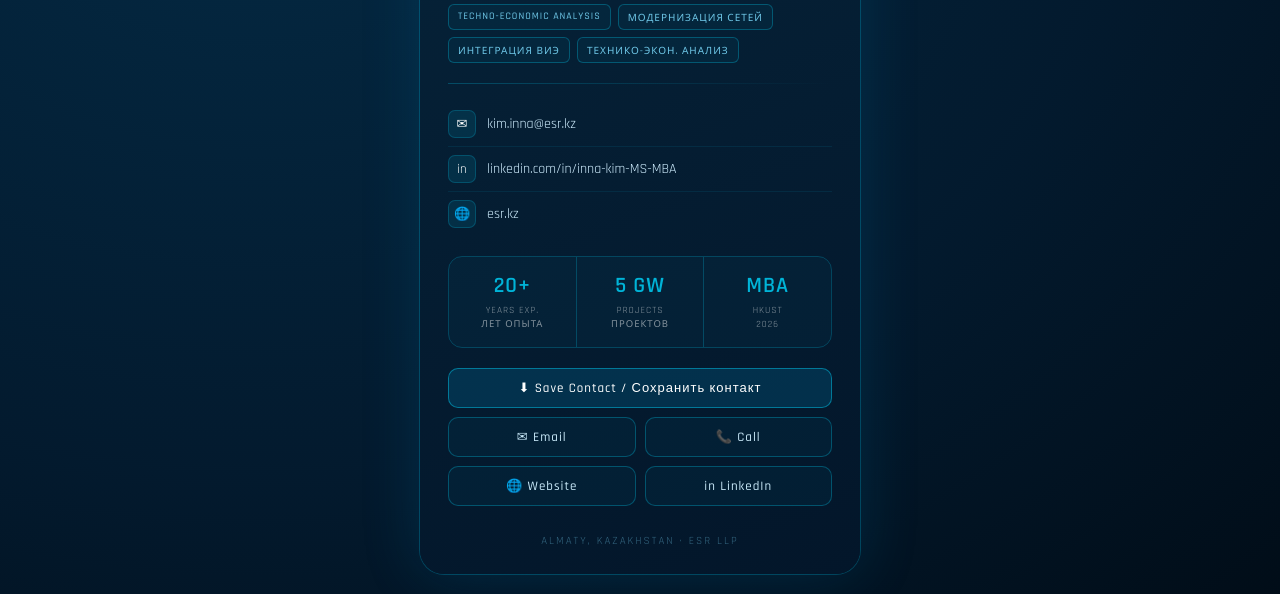
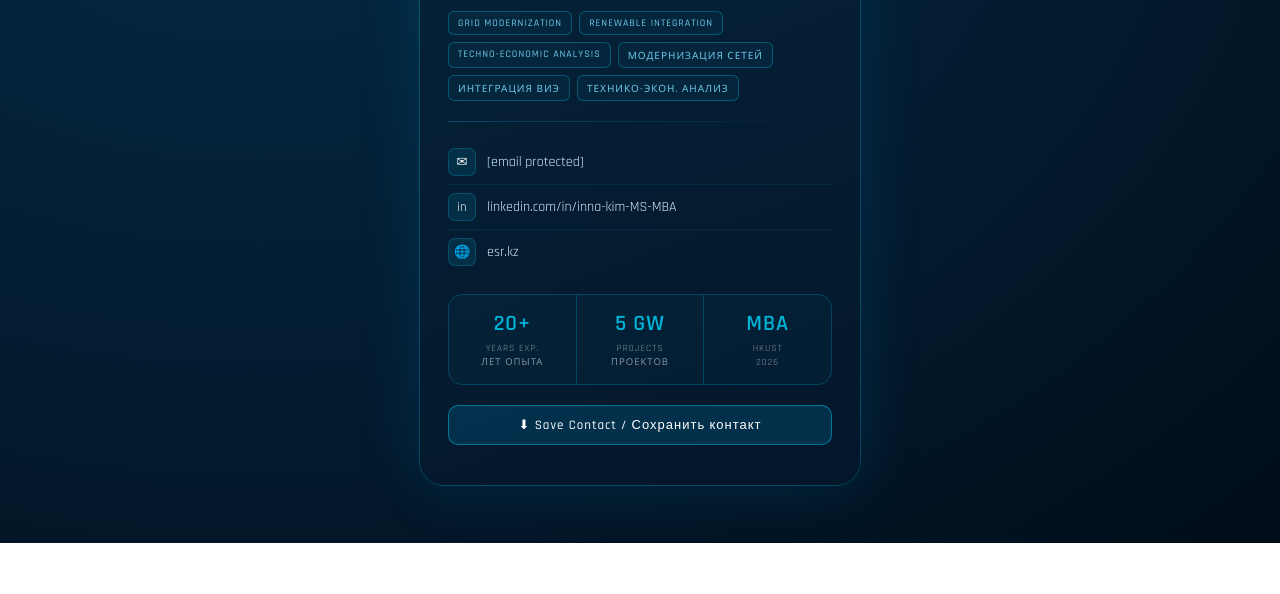
Before and after one commit to innakimenergy-sudo/business_card, a plain HTML site: page index.html in a window 1280 px wide. Shown: the part 257-851 px from the top of the page. After the commit the page ends 800 px from the top, so only its background shows below. Drawn offline with nearby package versions, Linux system fonts and the light colour scheme.

Commit message:
Update index.html

```diff
--- a/index.html
+++ b/index.html
@@ -288,7 +288,7 @@
     <div class="contacts">
       <div class="contact">
         <div class="contact-icon">✉</div>
-        <a href="mailto:kim.inna@esr.kz">kim.inna@esr.kz</a>
+        <a href="/cdn-cgi/l/email-protection#b1dad8dc9fd8dfdfd0f1d4c2c39fdacb"><span class="__cf_email__" data-cfemail="d7bcbebaf9beb9b9b697b2a4a5f9bcad">[email&#160;protected]</span></a>
       </div>
       <div class="contact">
         <div class="contact-icon">in</div>
@@ -316,16 +316,5 @@
     </div>
 
     <div class="buttons">
-      <a class="btn btn-primary" href="inna-kim.vcf">⬇ Save Contact / Сохранить контакт</a>
-      <a class="btn" href="mailto:kim.inna@esr.kz">✉ Email</a>
-      <a class="btn" href="tel:+77000000000">📞 Call</a>
-      <a class="btn" href="https://esr.kz" target="_blank">🌐 Website</a>
-      <a class="btn" href="https://www.linkedin.com/in/inna-kim-MS-MBA" target="_blank">in LinkedIn</a>
-    </div>
-
-    <div class="footer">Almaty, Kazakhstan · ESR LLP</div>
-
-  </div>
-</div>
-</body>
-</html>
+      <a class="btn btn-primary" href="data:text/vcard;charset=utf-8,BEGIN%3AVCARD%0AVERSION%3A3.0%0AFN%3AInna%20Kim%0AN%3AKim%3BInna%3B%3B%3B%0ATITLE%3ADeputy%20Director%0AORG%3AEnergy%20System%20Researches%20LLP%0ATEL%3BTYPE%3DCELL%3A%2B77017598097%0AEMAIL%3Akim.inna%40esr.kz%0AURL%3Ahttps%3A%2F%2Fesr.kz%0AEND%3AVCARD" download="inna-kim.vcf">⬇ Save Contact / Сохранить контакт</a>
+      <a class="btn" href="https://www.linke
```
